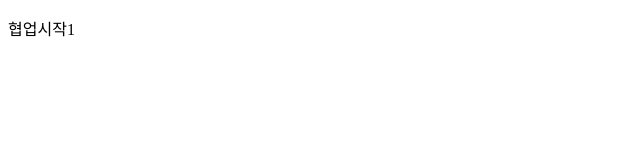
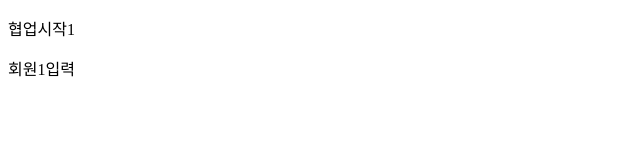
Before and after one commit to ksockh/ex01, a plain HTML site: page index.html in a window 1280 px wide. Shown: the full height of the page, 0-640 px from the left. Drawn offline with Linux system fonts and the light colour scheme.

Commit message:
회원1올림

```diff
--- a/index.html
+++ b/index.html
@@ -7,5 +7,6 @@
   </head>
   <body>
     <p>협업시작1</p>
+    <p>회원1입력</p>
   </body>
 </html>
```
